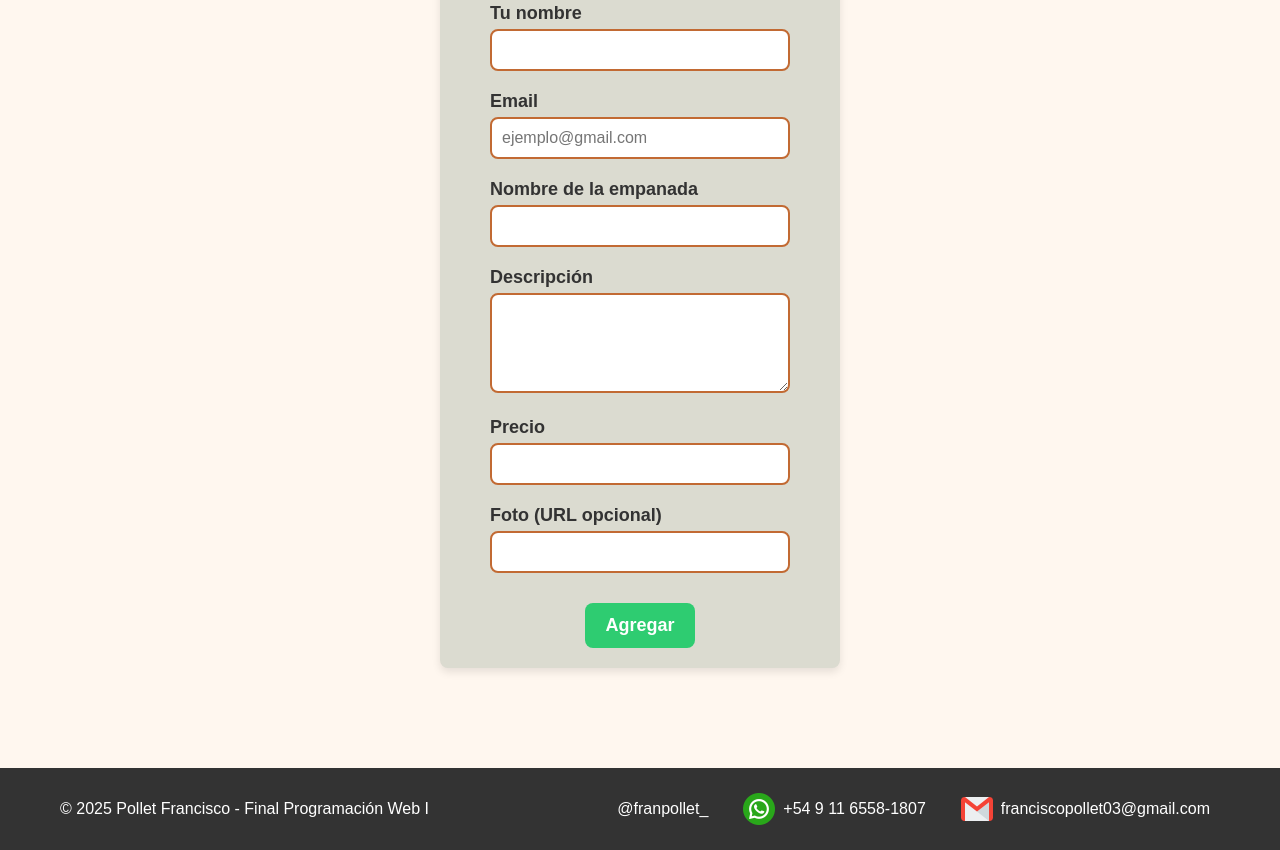
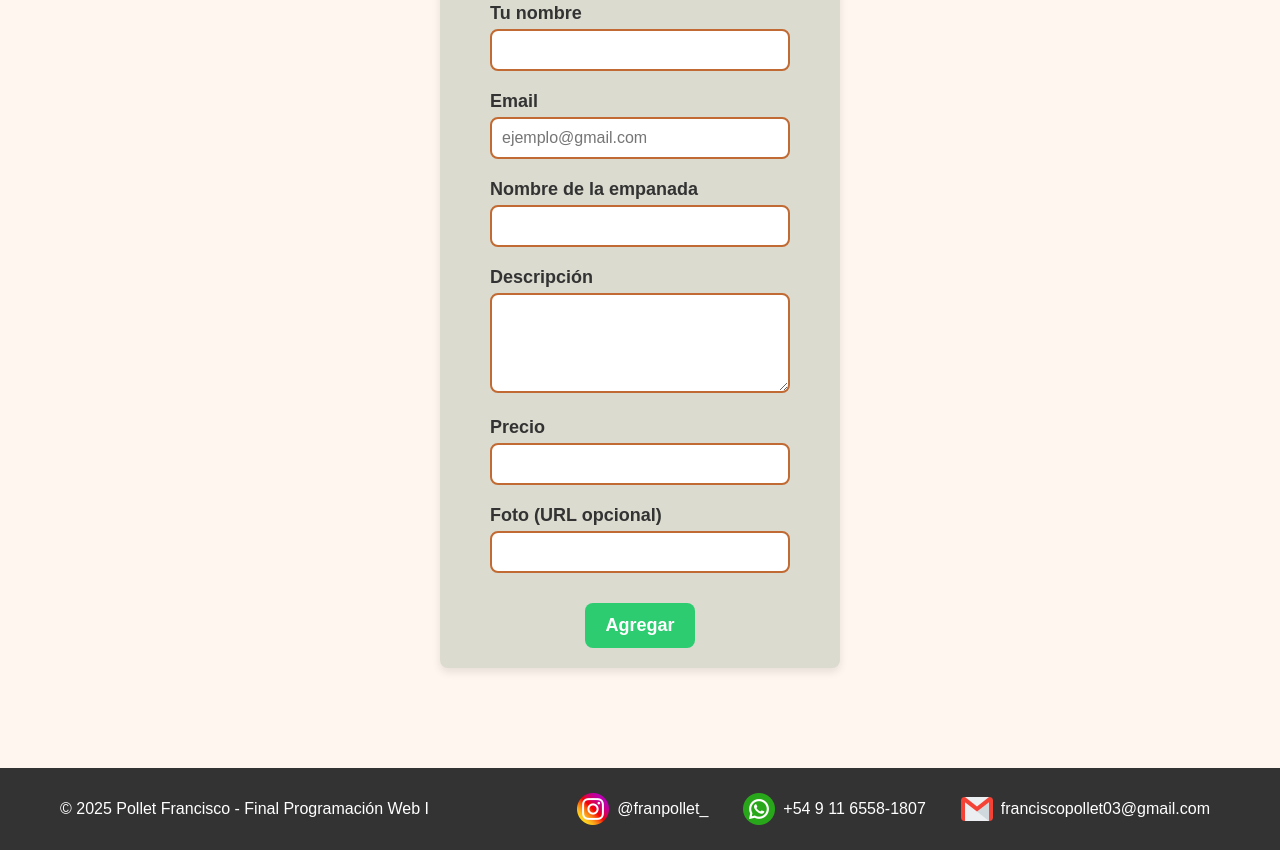
Before and after one commit to ucesfranp/FinalProgramacionWeb1, a plain HTML site: page index.html in a window 1280 px wide. Shown: the part 3420-4270 px from the top of the page. Drawn offline with Linux system fonts and the light colour scheme; the site is published under a folder, as on GitHub Pages, so addresses that start at the root find nothing.

Commit message:
Add files via upload

```diff
--- a/index.html
+++ b/index.html
@@ -132,7 +132,7 @@
 
         <div class="redes">
             <a href="https://www.instagram.com/franpollet_/?hl=es-la" target="_blank">
-                <img class="iconoContacto" src="/Recursos/Instagram.png" alt="">
+                <img class="iconoContacto" src="Instagram.png" alt="">
                 <p>@franpollet_</p>
             </a>
             <a href="https://wa.me/5491165581807" target="_blank">
```
